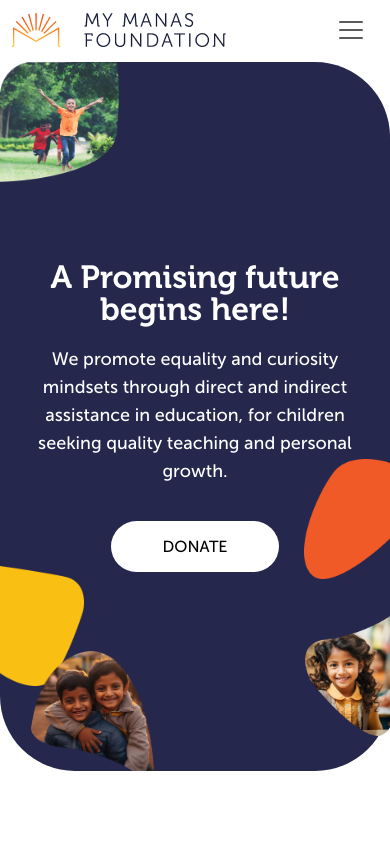
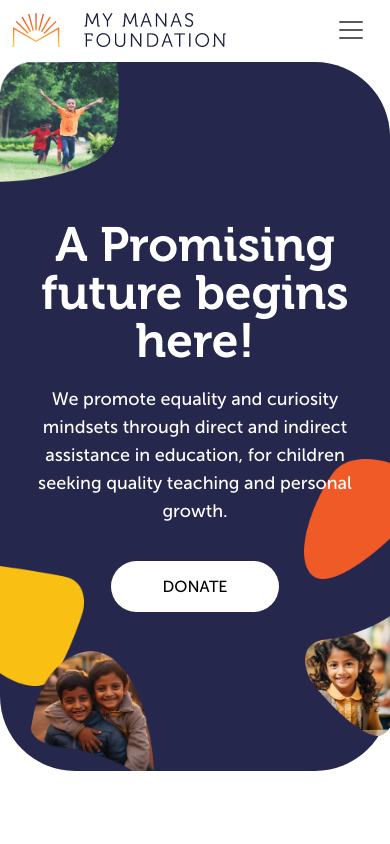
Before and after one commit to FiveOnlineSite/manas-foundation, a React (Create React App) app in the folder frontend/: page / in a window 390 px wide. Shown: the top 844 px of the page. Built offline with nearby package versions, Linux system fonts and the light colour scheme.

Commit message:
added new changes

```diff
--- a/frontend/src/index.css
+++ b/frontend/src/index.css
@@ -851,8 +851,8 @@
   }
 
   .banner .container-fluid .banner-text .banner-title {
-    font-size: 2rem;
-    line-height: 2rem;
+    font-size: 3rem;
+    line-height: 3rem;
   }
 
   .bridging-img .bridging-img2 {
```
